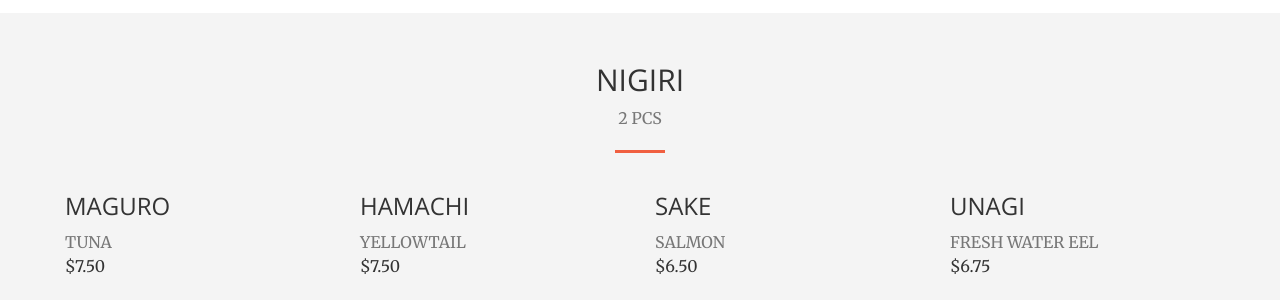
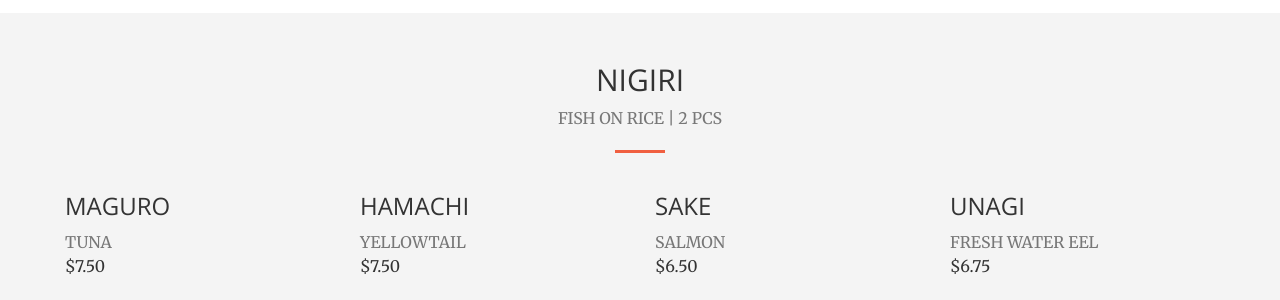
Before and after one commit to CyrusLiang/kamekyo, a Jekyll site: the page built from index.html, in a window 1280 px wide and 900 px high, scrolled down 6794 px. Shown: the part 152-452 px from the top of the window. Built offline with Jekyll 4.4.1, drawn with Linux system fonts in a browser that asks for light colours.

Commit message:
Update nigiri.html

```diff
--- a/_includes/nigiri.html
+++ b/_includes/nigiri.html
@@ -3,7 +3,7 @@
         <div class="row">
             <div class="col-lg-12 text-center">
                 <h2 class="section-heading">Nigiri</h2>
-                <p class="text-muted">2 pcs</p>
+                <p class="text-muted">Fish on rice | 2 pcs</p>
                 <hr class="primary">
             </div>
         </div>
```
